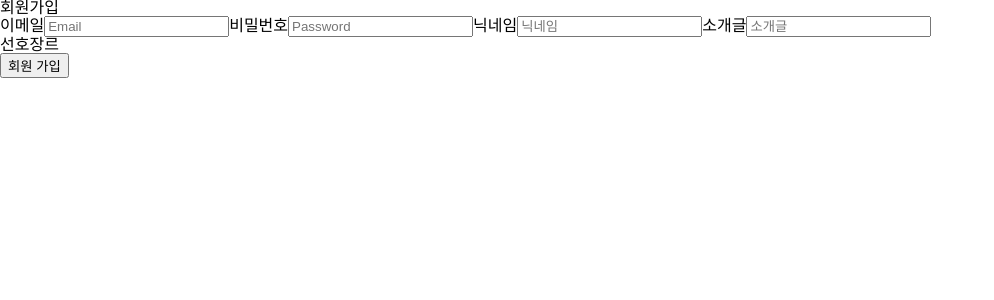
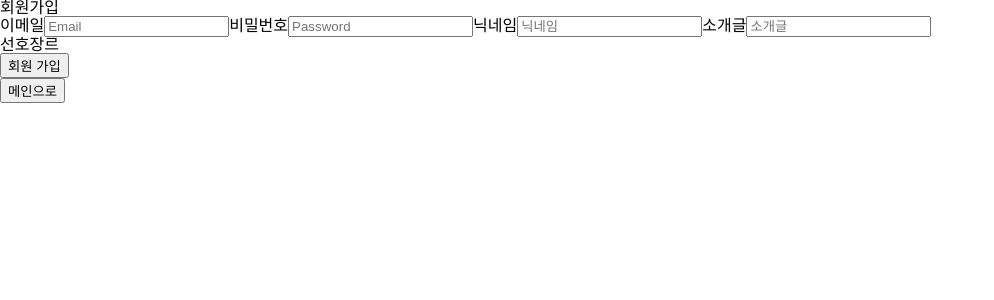
Before and after one commit to hansub1n/Startify, a React (Vite) app: page /signup in a window 1280 px wide. Shown: the top 300 px of the page, without its empty margins (0-994 px from the left). Built offline with nearby package versions, Linux system fonts and the light colour scheme; no server answers.

Commit message:
Fix:회원가입코드 수정(네비)

```diff
--- a/src/pages/SignUp.jsx
+++ b/src/pages/SignUp.jsx
@@ -3,10 +3,10 @@
 import supabase from "../supabaseClient";
 import styled from "styled-components";
 import { SupabaseClient } from "@supabase/supabase-js";
-import { Navigate, useNavigate } from "react-router-dom";
+import { useNavigate } from "react-router-dom";
 
 const SignUp = () => {
-    const Navigate = useNavigate();
+    const navigate = useNavigate();
     const [userEmail, setUserEmail] = useState("");
     const [userPassword, setUserPassword] = useState("");
     const [userName, setUserName] = useState("");
@@ -42,6 +42,7 @@
             console.log("회원가입오류!", error.message);
         } else {
             alert("회원가입이 완료되었습니다. 로그인 페이지로 이동합니다.");
+            navigate("/Login");
 
             const userUid = data.user.id;
             const { userData, userError } = await supabase
@@ -107,10 +108,11 @@
                 </div>
                 <button type="submit">회원 가입</button>
             </form>
+            <button type="submit" onClick={() => navigate("/")}>
+                메인으로
+            </button>
         </div>
     );
-
-    return <div>SignUp</div>;
 };
 
 export default SignUp;
```
